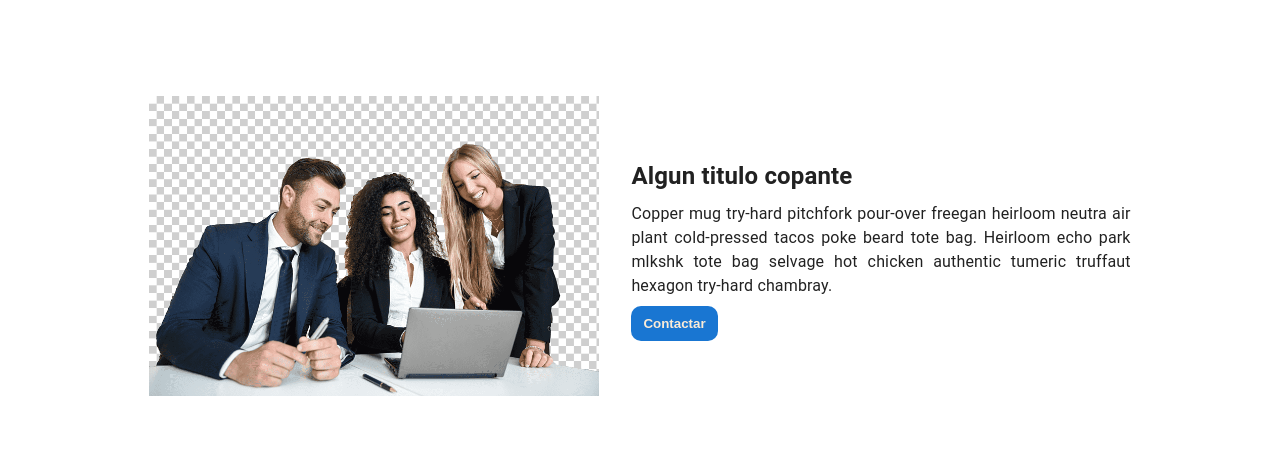
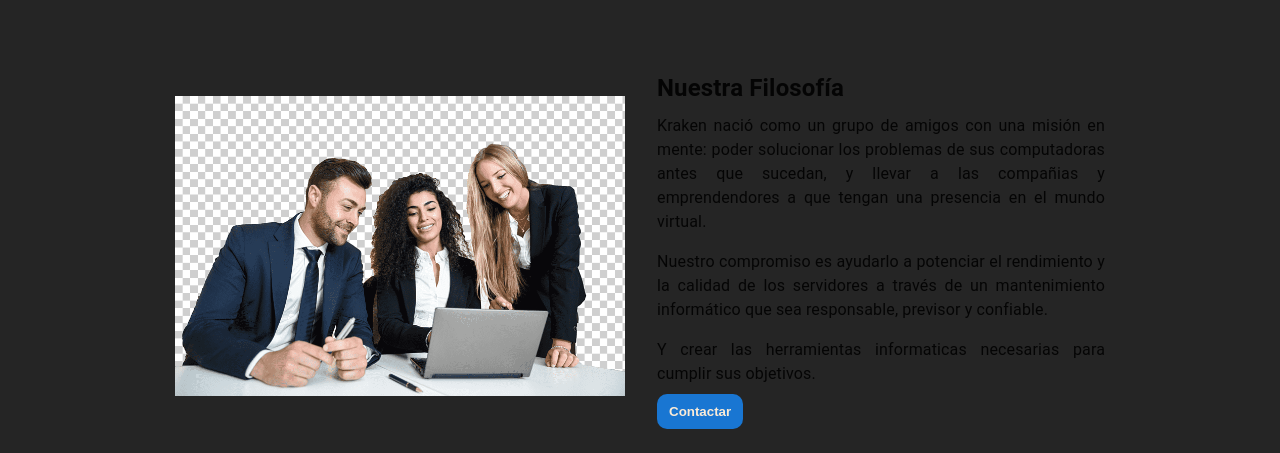
Before and after one commit to bbroscheit/krakenSolutions, a Next.js app: page / in a window 1280 px wide. Shown: the part 951-1404 px from the top of the page. Built offline with nearby package versions, Linux system fonts and the light colour scheme.

Commit message:
vamos por la vision

```diff
--- a/componentes/Footer.js
+++ b/componentes/Footer.js
@@ -1,12 +1,33 @@
-import React from 'react'
-import styles from '@/modules/index.module.css'
+import React from "react";
+import styles from "@/modules/index.module.css";
+import Box from "@mui/material/Box";
+import TextField from "@mui/material/TextField";
 
 function Footer() {
   return (
     <div className={styles.footerContainer}>
-        Footer
+      <h1>Contáctanos</h1>
+      <Box
+        component="form"
+        sx={{
+          "& > :not(style)": { m: 1, width: "25ch" },
+        }}
+        noValidate
+        autoComplete="off"
+      >
+        <TextField id="outlined-basic" label="Outlined" variant="outlined" name="name" type="text"/>
+        <TextField id="outlined-basic" label="Outlined" variant="outlined" name="mail" type="email"/>
+        <TextField
+          id="filled-multiline-flexible"
+          label="Multiline"
+          multiline
+          maxRows={4}
+          variant="filled"
+          name="contact"
+        />
+      </Box>
     </div>
-  )
+  );
 }
 
-export default Footer
+export default Footer;
--- a/componentes/Navbar.js
+++ b/componentes/Navbar.js
@@ -1,4 +1,5 @@
 import * as React from 'react';
+import style from '@/modules/navbar.module.css'
 import AppBar from '@mui/material/AppBar';
 import Box from '@mui/material/Box';
 import CssBaseline from '@mui/material/CssBaseline';
@@ -48,7 +49,7 @@ function Navbar(props) {
   return (
     <Box sx={{ display: 'flex' }}>
       <CssBaseline />
-      <AppBar component="nav">
+      <AppBar component="nav" className={style.navbar}>
         <Toolbar>
           <IconButton
             color="inherit"
--- a/modules/index.module.css
+++ b/modules/index.module.css
@@ -1,6 +1,5 @@
 .container{
     min-height: 100vh;
-    padding: 16px;
     display: flex;
     justify-content: center;
     align-items: center;
@@ -11,15 +10,23 @@
 .heroContainer{
     width: 100%;
     height: 100vh;
-    background-color: aqua;
+    background-image: url("https://res.cloudinary.com/de2od3piw/image/upload/v1703011829/Programadores-en-Argentina_y05nss.jpg");
+    background-position: center;
+    background-size: cover;
+    background-repeat: no-repeat;
+    background-color: rgb(5, 5, 5);
 }
 
 .aboutContainer{
+    min-height: 100vh;
+    width: 100%;
+    padding: 5rem;
     display:flex;
     flex-direction: row;;
     justify-content: center;
     align-items: center;
     gap: 2rem;
+    background-color: rgba(0, 0, 0, 0.856);
 }
 
 .aboutText{
--- /dev/null
+++ b/modules/navbar.module.css
@@ -0,0 +1,5 @@
+.navbar{
+    background-color: rgba(240, 248, 255, 0.267);
+    backdrop-filter: blur(5px);
+    color: black;
+}
--- a/pages/index.js
+++ b/pages/index.js
@@ -3,7 +3,7 @@ import Image from "next/image";
 import aboutPic from "@/image/genteTrabajando.png";
 import styles from "@/modules/index.module.css";
 import AdsClickIcon from "@mui/icons-material/AdsClick";
-import Cards from '@/componentes/staffCard';
+import Cards from "@/componentes/staffCard";
 
 const services = [
   {
@@ -44,8 +44,6 @@ const services = [
   },
 ];
 
-
-
 export default function Home() {
   return (
     <>
@@ -67,12 +65,18 @@ export default function Home() {
             />
           </div>
           <div className={styles.aboutText}>
-            <h2> Algun titulo copante</h2>
+            <h2>Nuestra Filosofía</h2>
             <p>
-              Copper mug try-hard pitchfork pour-over freegan heirloom neutra
-              air plant cold-pressed tacos poke beard tote bag. Heirloom echo
-              park mlkshk tote bag selvage hot chicken authentic tumeric
-              truffaut hexagon try-hard chambray.
+              Kraken nació como un grupo de amigos con una misión en mente: poder solucionar los
+              problemas de sus computadoras antes que sucedan, y llevar a las compañias y emprendendores a que tengan una presencia en el mundo virtual.
+            </p>
+            <p>
+              Nuestro compromiso es ayudarlo a potenciar el rendimiento y la
+              calidad de los servidores a través de un mantenimiento informático
+              que sea responsable, previsor y confiable.
+            </p>
+            <p>
+              Y crear las herramientas informaticas necesarias para cumplir sus objetivos.
             </p>
             <button>Contactar</button>
           </div>
@@ -107,7 +111,6 @@ export default function Home() {
         </div>
         <Cards />
       </div>
-
     </>
   );
 }
```
